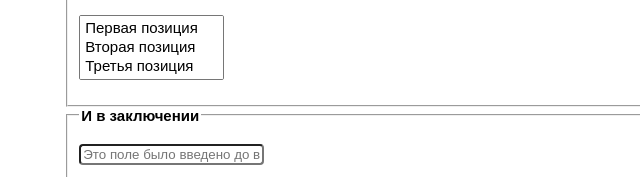
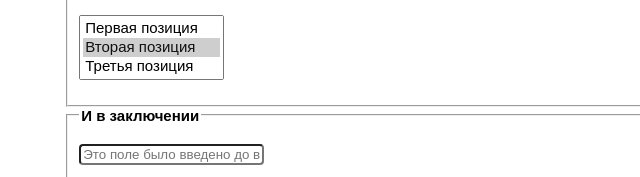
Before and after one commit to GeekHub-FrontEnd-CMS-Online-8/Olga_Todoryshyna_HW3, a plain HTML site: page main.html in a window 1280 px wide. Shown: the part 1009-1186 px from the top of the page, 0-640 px from the left. Drawn offline with Linux system fonts and the light colour scheme.

Commit message:
Update main.html

```diff
--- a/main.html
+++ b/main.html
@@ -80,7 +80,7 @@
 		<textarea></textarea>
 		<p> <select name="position" id="position" multiple size="3">
 		  <option value="first">Первая позиция</option>
-		  <option value="second">Вторая позиция</option>
+		  <option selected value="second">Вторая позиция</option>
 		  <option value="third">Третья позиция</option>
 		  <option value="fourth">Четвертая позиция</option>
 		</select></p>
```
